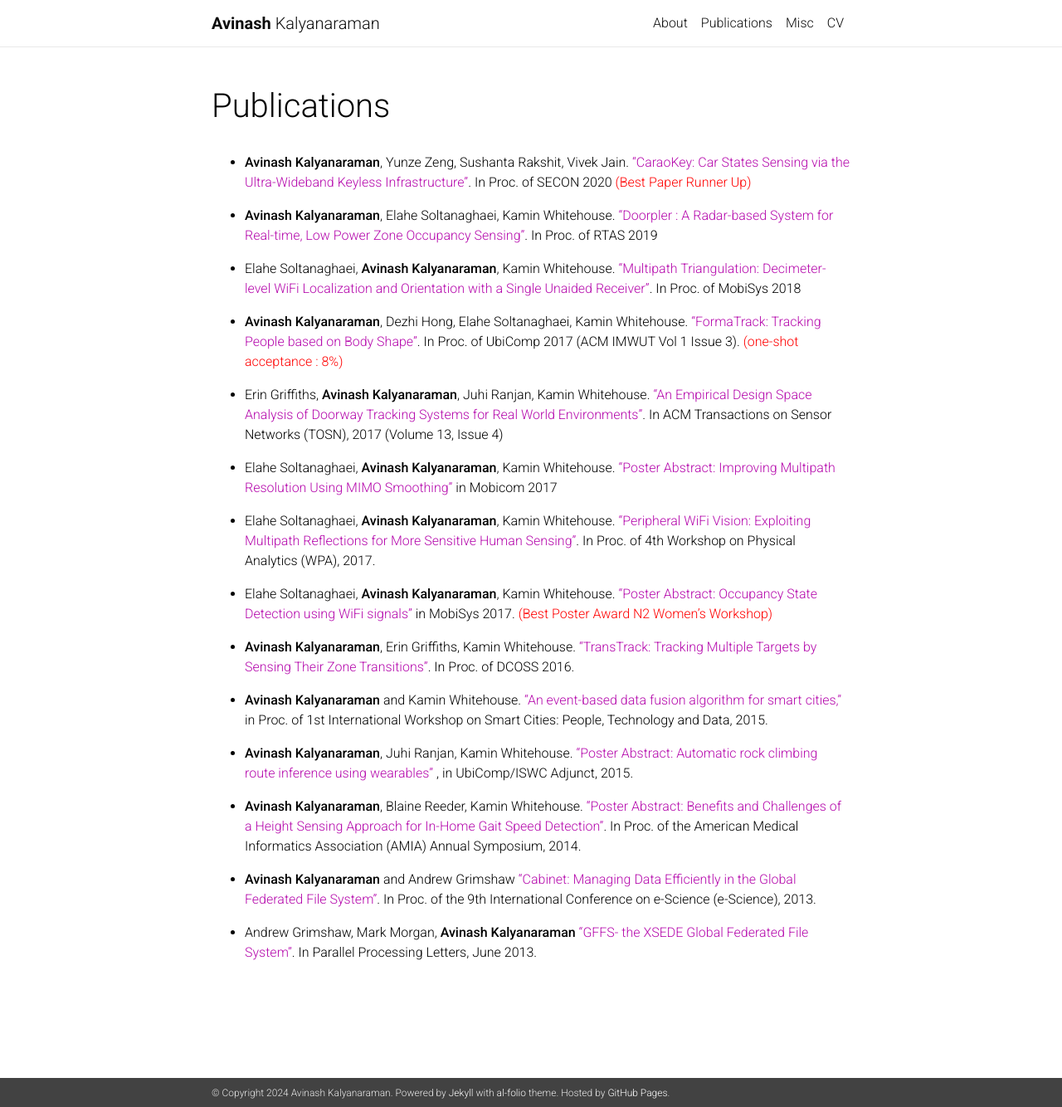
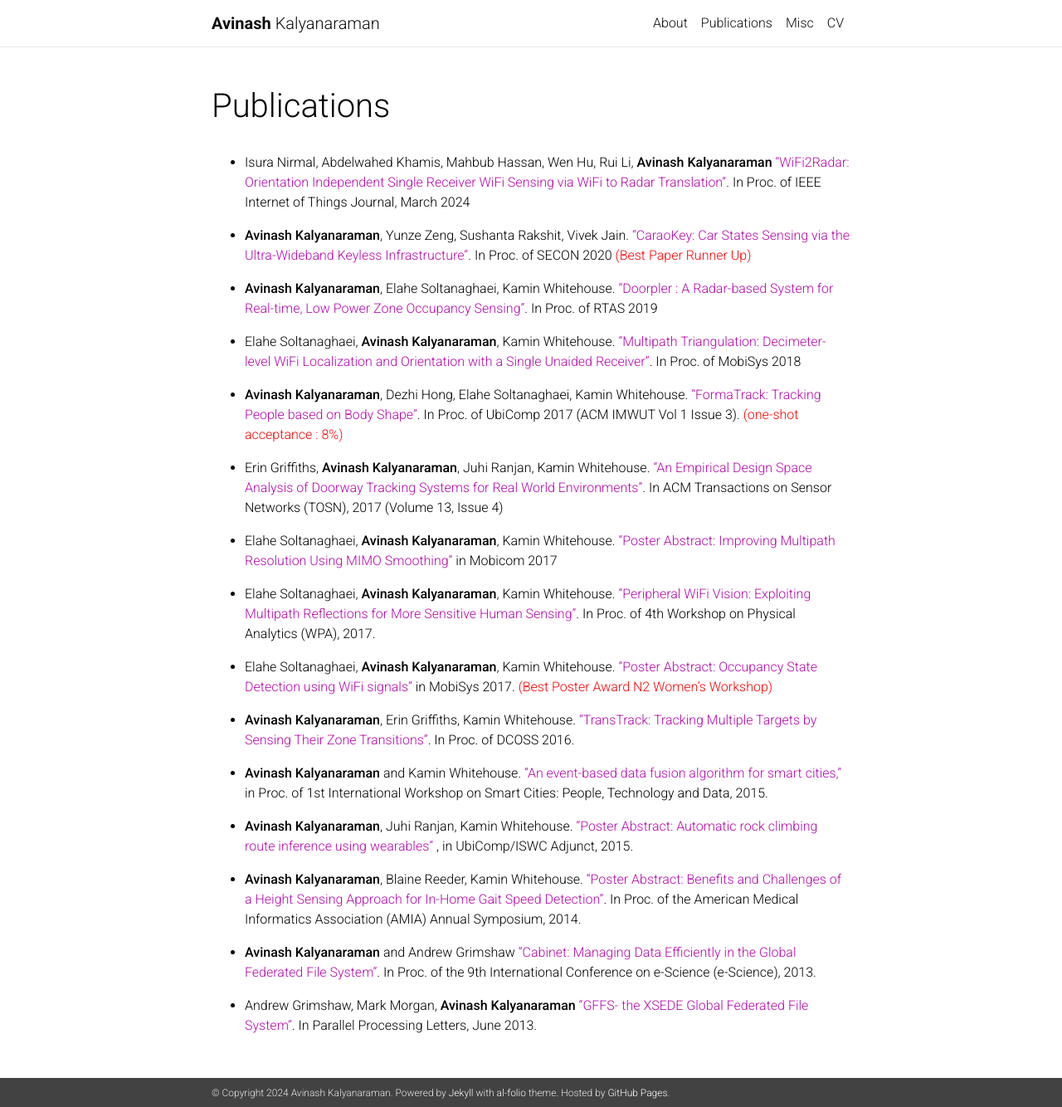
Before and after one commit to avinashkalyanaraman/avinashkalyanaraman.github.io, a Jekyll site: the page built from _pages/publications.md, in a window 1280 px wide and 1334 px high. Shown: the whole window at 83% size. Built offline with Jekyll 4.4.1, drawn with Linux system fonts in a browser that asks for light colours; nearby versions of some CDN libraries; comment, search, counter and statistics services are not loaded; a style sheet for code colours, icons or effects is not loaded.

Commit message:
Added wifi2radar

```diff
--- a/_pages/publications.md
+++ b/_pages/publications.md
@@ -20,6 +20,8 @@ nav: true
 
 </div>
 -->
+
+- Isura Nirmal, Abdelwahed Khamis, Mahbub Hassan, Wen Hu, Rui Li, **Avinash Kalyanaraman** ["WiFi2Radar: Orientation Independent Single Receiver WiFi Sensing via WiFi to Radar Translation"](../papers/wifi2radar.pdf). In Proc. of IEEE Internet of Things Journal, March 2024 <br/>
 
 - **Avinash Kalyanaraman**, Yunze Zeng, Sushanta Rakshit, Vivek Jain. ["CaraoKey: Car States Sensing via the Ultra-Wideband Keyless Infrastructure"](../papers/caraokey.pdf). In Proc. of SECON 2020  <span style="color:red"> (Best Paper Runner Up) </span>  <br/>
 
```
Also changed, not shown: 1 other file.
